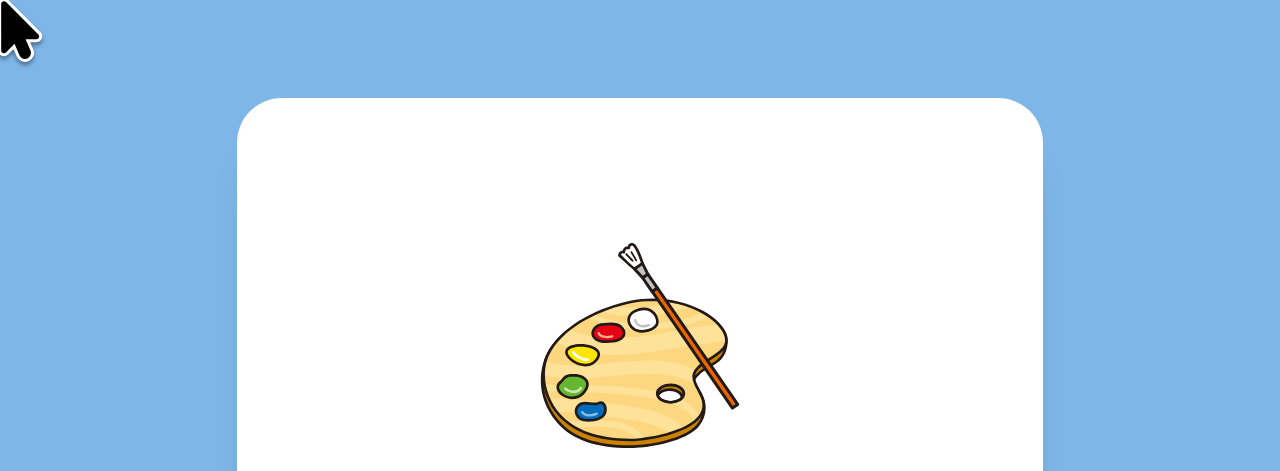
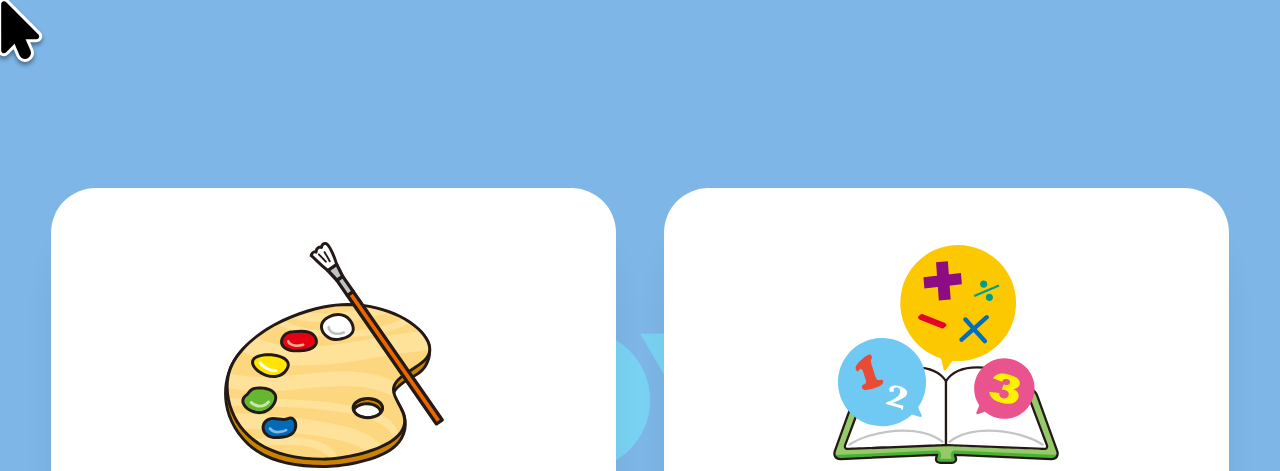
Before and after one commit to nova-shaw/game-demos, a plain HTML site: page kids-games-display-window/display.html in a window 1280 px wide. Shown: the top 471 px of the page. Drawn offline with Linux system fonts and the light colour scheme.

Commit message:
EOD Friday

```diff
--- a/kids-games-display-window/_core/styles/display-card.css
+++ b/kids-games-display-window/_core/styles/display-card.css
@@ -28,6 +28,9 @@
   flex-direction: row;
 
   /* animation: tempresize 10s ease-in-out infinite; */
+
+  container-name: card;
+  container-type: inline-size;
 }
 
 .card .sides {
@@ -49,15 +52,17 @@
   -webkit-backface-visibility: hidden;
   backface-visibility: hidden;
 
-  display: flex;
-  flex-direction: column;
-  align-items: center;
-  justify-content: center;
 
   /* box-shadow: 0 1em 1em -0.5em #0003; */
 }
 
 .card .face {
+
+  display: flex;
+  flex-direction: row;
+  align-items: center;
+  justify-content: center;
+
   font-family: 'Nunito';
   z-index: 10;
   /* rotate: y 180deg; */
@@ -74,24 +79,25 @@
   flex-direction: column;
   align-items: center;
   flex-wrap: nowrap;
-  gap: 1em;
+
+  margin: 4cqw;
+  gap: 4cqw;
+  flex: 40% 0 1;
+
+
+  container-name: group;
+  container-type: inline-size;
 }
 
 .card .face img {
-  /* flex: 100% 1 1; */
-  /* overflow: hidden; */
-  /* margin: 1vw 0; */
-  /* width: 7em; */
-  width: 16cqw;
-  height: 16cqw;
-  /* aspect-ratio: 1; */
+  width: 100%;
+  aspect-ratio: 1;
+  object-fit: contain;
 }
 
 .card .face p {
   margin: 0;
-  /* font-size: 1.25em; */
-  /* font-size: 2.25em; */
-  font-size: 5cqw;
+  font-size: 30cqw;
   line-height: 1;
   font-weight: 700;
 }
@@ -107,19 +113,3 @@
   position: relative;
   z-index: 10;
 }
-
-
-@keyframes tempresize_w {
-  50% { width: 2em }
-  100% { width: 18em }
-}
-
-@keyframes tempresize_f {
-  50% { font-size: 0.25em }
-  100% { font-size: 1em }
-}
-
-@keyframes tempresize {
-  50% {  scale: 0.1 }
-  100% { scale: 1 }
-}
--- a/kids-games-display-window/display.js
+++ b/kids-games-display-window/display.js
@@ -66,7 +66,7 @@ const c2 = build.card({
 });
 
 buildFrame.appendChild(c1);
-// buildFrame.appendChild(c2);
+buildFrame.appendChild(c2);
 
 
 
```
